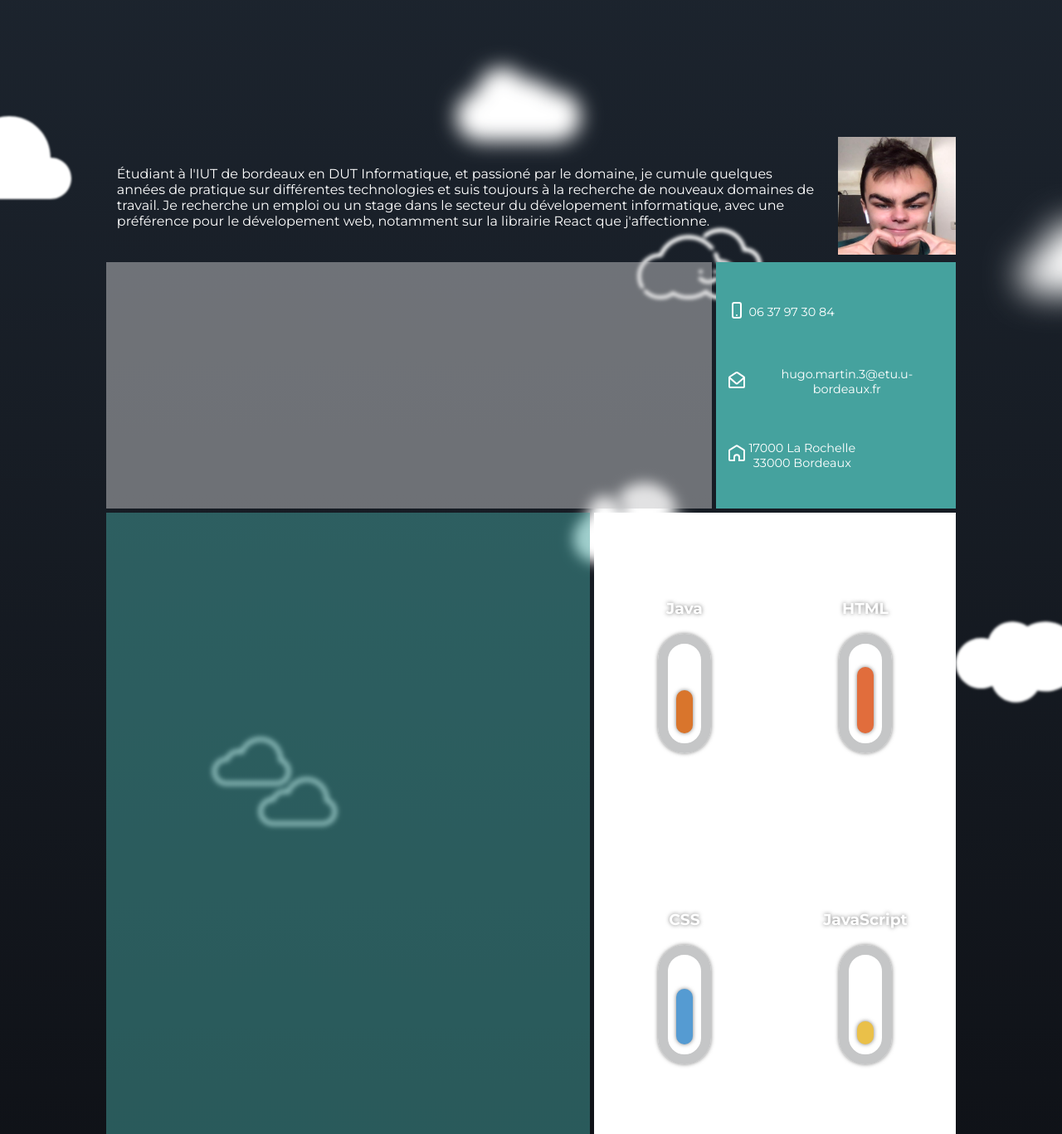
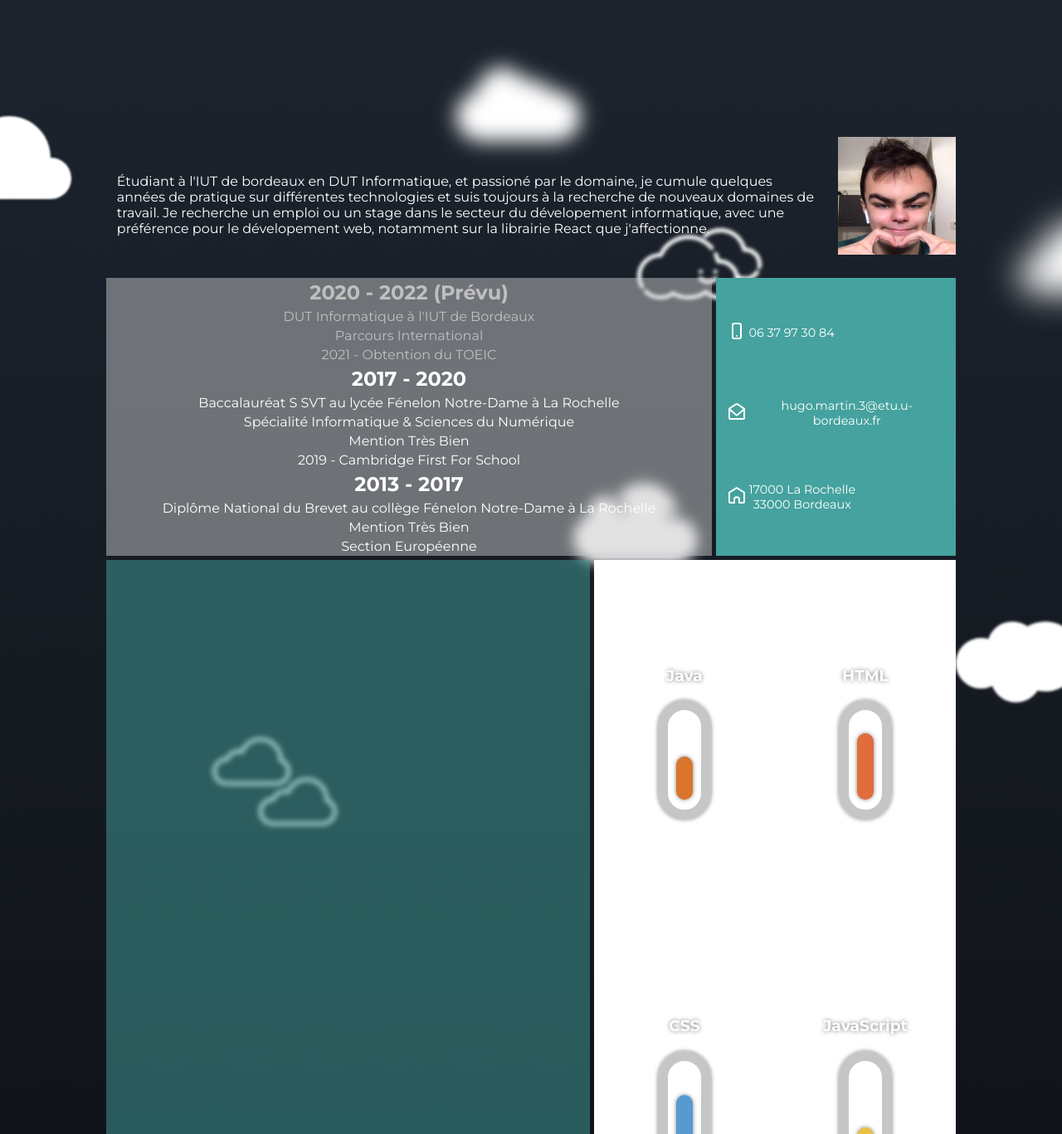
Before and after one commit to Hugo-M33/fin-semestre, a PHP site: page /cv.html in a window 1280 px wide. Shown: the part 365-1732 px from the top of the page at 83% size. Run offline with PHP 8.4, Linux system fonts and the light colour scheme.

Commit message:
ajout scolarité

```diff
--- a/cv.html
+++ b/cv.html
@@ -92,7 +92,27 @@
         <div id="CV-pro">
 
         </div>
-        <div id="CV-formation"></div>
+        <div id="CV-formation">
+          <article class="echelon-formation" id="DUT">
+            <h2>2020 - 2022 (Prévu)</h2>
+            <p>DUT Informatique à l'IUT de Bordeaux</p>
+            <p>Parcours International</p>
+            <p>2021 - Obtention du TOEIC</p>
+          </article>
+          <article class="echelon-formation" id="BAC">
+            <h2>2017 - 2020</h2>
+            <p>Baccalauréat S SVT au lycée Fénelon Notre-Dame à La Rochelle</p>
+            <p>Spécialité Informatique & Sciences du Numérique</p>
+            <p>Mention Très Bien</p>
+            <p>2019 - Cambridge First For School</p>
+          </article>
+          <article class="echelon-formation" id="DNB">
+            <h2>2013 - 2017</h2>
+            <p>Diplôme National du Brevet au collège Fénelon Notre-Dame à La Rochelle</p>
+            <p>Mention Très Bien</p>
+            <p>Section Européenne</p>
+          </article>
+        </div>
 
         <div id="CV-competences">
           <div class="competence" id="java">
--- a/style.css
+++ b/style.css
@@ -509,6 +509,21 @@ body {
     background-color: var(--Tlgrey);
 }
 
+.echelon-formation {
+    display: flex;
+    flex-wrap: wrap;
+    text-align: center;
+}
+
+.echelon-formation * {
+    width: 100%;
+    margin: 0.125em;
+}
+
+.echelon-formation#DUT {
+    filter: brightness(75%);
+}
+
 #CV-competences {
     grid-area: comp;
     background-color: white;
@@ -526,7 +541,7 @@ body {
 }
 
 .competence h3 {
-
+    transition: color 0.4s ease-in-out;
     text-shadow: 0 0 5px rgba(0, 0, 0, 0.5);
 }
 
@@ -568,17 +583,21 @@ body {
     background-color:  var(--lgrey);
 }
 
-.competence#java:hover .loading-bar {
+.competence#java:hover .loading-bar, .competence#java:hover h3 {
     border-color: #D9752C;
+    color: #D9752C;
 }
-.competence#javascript:hover .loading-bar {
+.competence#javascript:hover .loading-bar, .competence#javascript:hover h3 {
     border-color:  #EAC049;
+    color:  #EAC049;
 }
-.competence#html:hover .loading-bar {
+.competence#html:hover .loading-bar, .competence#html:hover h3 {
     border-color: #E16D3C;
+    color: #E16D3C;
 }
-.competence#css:hover .loading-bar {
+.competence#css:hover .loading-bar, .competence#css:hover h3 {
     border-color: #559BD2;
+    color: #559BD2;
 }
 
 
```
